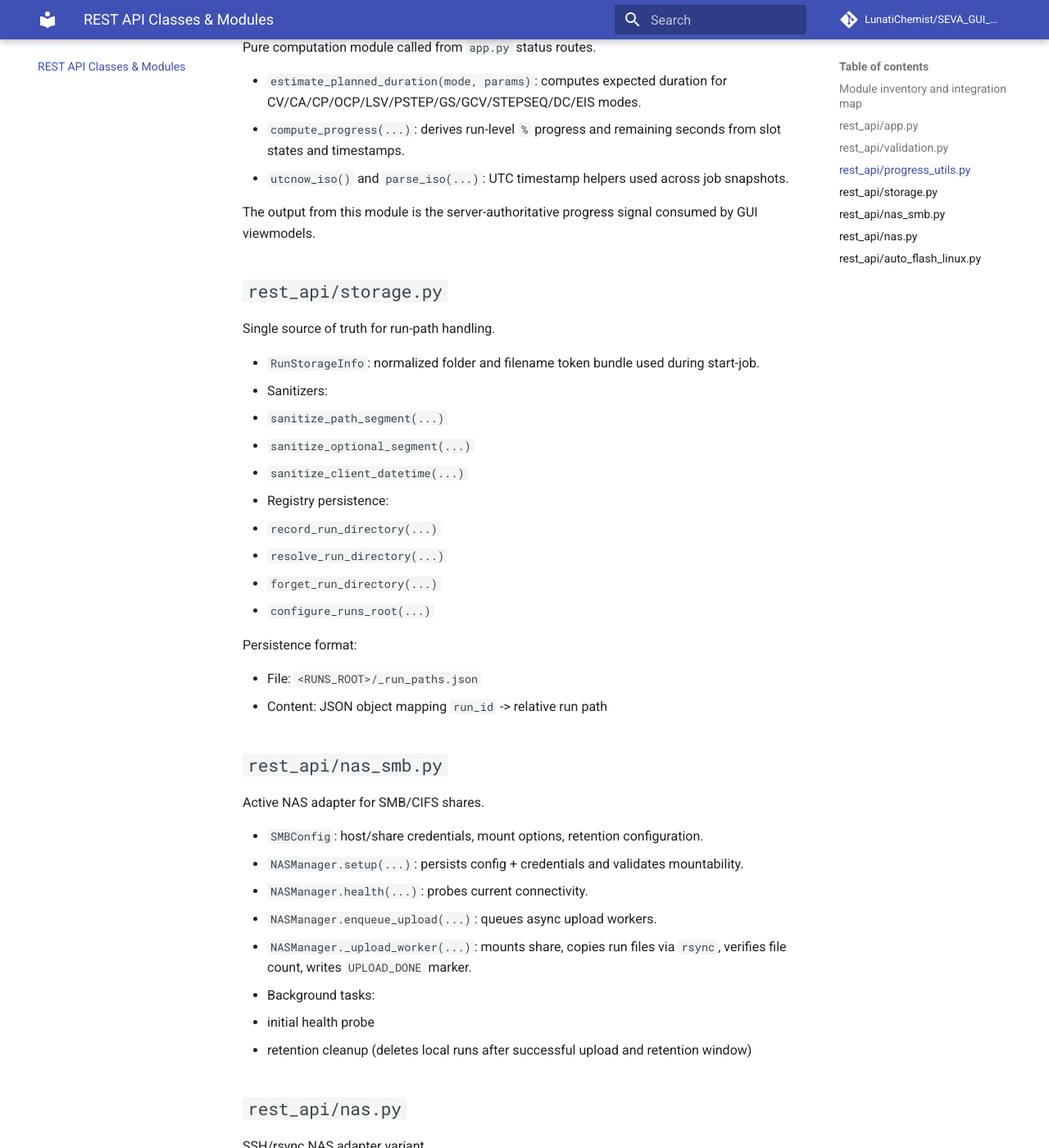
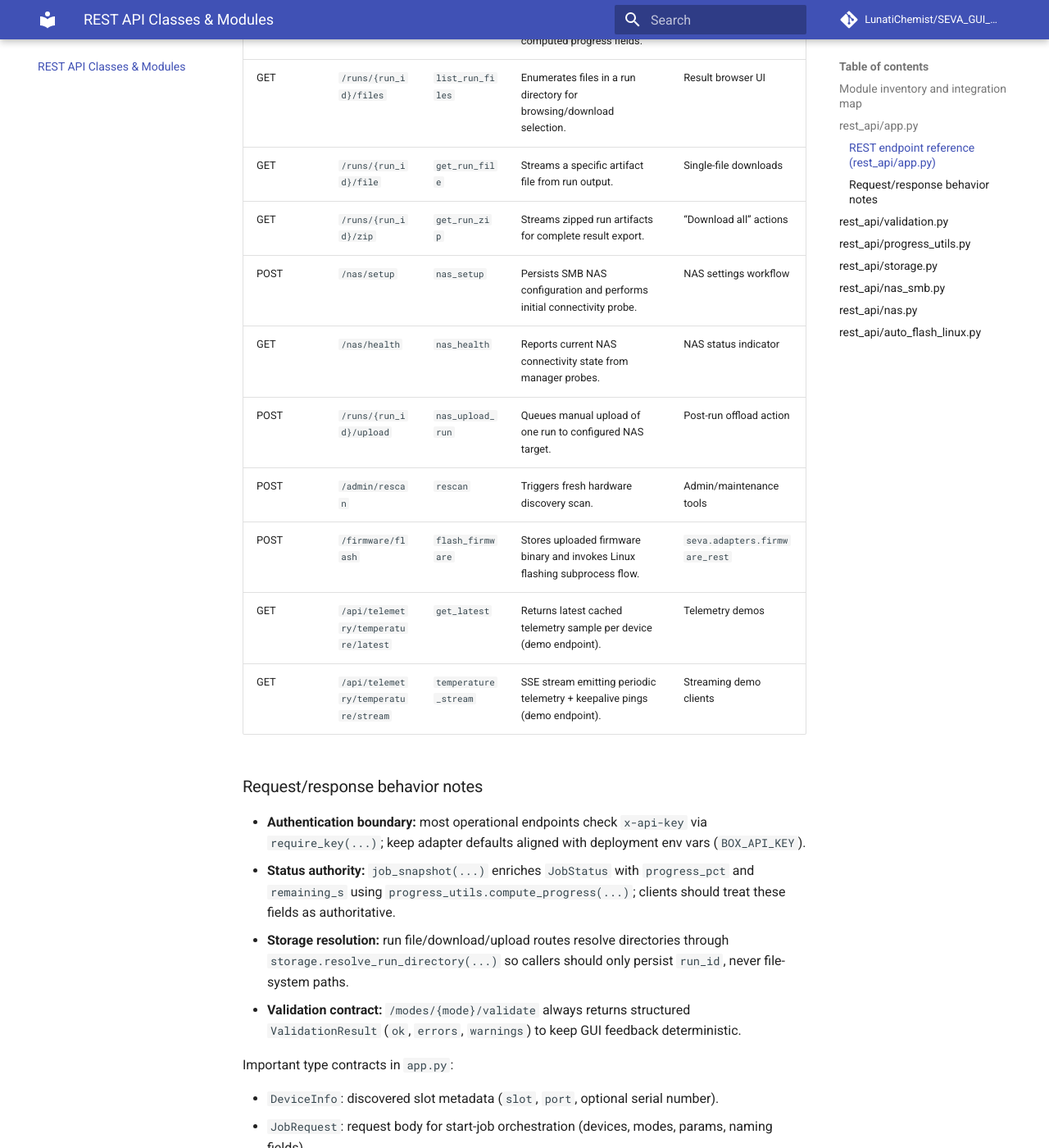
Before and after one commit to LunatiChemist/SEVA_GUI_MVVM, an MkDocs documentation site: the page built from docs/classes_rest_api.md, in a window 1280 px wide and 1400 px high, scrolled down 2617 px. Shown: the whole window at 82% size. Built offline with MkDocs 1.6.1 and Material for MkDocs 9.7.7, drawn with Linux system fonts in a browser that asks for light colours; comment, search, counter and statistics services are not loaded; some of the changed text lies outside the part shown.

Commit message:
docs: integrate MVVM notebooks and expand REST endpoint reference

```diff
--- a/docs/classes_rest_api.md
+++ b/docs/classes_rest_api.md
@@ -33,6 +33,42 @@ The REST package currently contains the following Python modules:
   - Endpoints: `/nas/setup`, `/nas/health`, `/runs/{run_id}/upload`
 - Telemetry demo stream:
   - Endpoint: `/api/telemetry/temperature/latest`, `/api/telemetry/temperature/stream`
+
+### REST endpoint reference (`rest_api/app.py`)
+
+The table below provides a practical, per-endpoint overview of method, purpose, and primary integration points.
+
+| Method | Path | Handler | Purpose | Typical caller(s) |
+|---|---|---|---|---|
+| GET | `/version` | `version_info` | Returns API/runtime/build metadata for diagnostics and support. | Manual ops checks, service introspection |
+| GET | `/health` | `health` | Basic service liveness + discovered device count. | `seva.adapters.discovery_http`, startup checks |
+| GET | `/devices` | `list_devices` | Enumerates discovered potentiostat slots and port metadata. | `seva.adapters.device_rest` |
+| GET | `/devices/status` | `list_device_status` | Returns slot state derived from active jobs (`idle/queued/running/...`). | GUI status polling |
+| GET | `/modes` | `list_modes` | Lists available measurement modes exposed by controller integration. | GUI mode selectors |
+| GET | `/modes/{mode}/params` | `mode_params` | Returns parameter schema/details for one measurement mode. | Dynamic parameter forms |
+| POST | `/modes/{mode}/validate` | `validate_mode_params` | Validates mode payload via `validation.validate_mode_payload`. | Pre-flight form validation |
+| POST | `/jobs/status` | `jobs_bulk_status` | Bulk status snapshots for many run IDs in one request. | `seva.adapters.job_rest` polling loops |
+| GET | `/jobs` | `list_jobs` | Lists runs (supports filtering such as incomplete/completed and group). | Run overview panels |
+| POST | `/jobs` | `start_job` | Creates a run, allocates slots, spawns worker threads, and initializes storage metadata. | Start-experiment use cases |
+| POST | `/jobs/{run_id}/cancel` | `cancel_job` | Signals cancellation and updates queued/running slot states. | Cancel actions in GUI |
+| GET | `/jobs/{run_id}` | `job_status` | Single-run detailed status snapshot with server-computed progress fields. | Per-run detail/polling |
+| GET | `/runs/{run_id}/files` | `list_run_files` | Enumerates files in a run directory for browsing/download selection. | Result browser UI |
+| GET | `/runs/{run_id}/file` | `get_run_file` | Streams a specific artifact file from run output. | Single-file downloads |
+| GET | `/runs/{run_id}/zip` | `get_run_zip` | Streams zipped run artifacts for complete result export. | “Download all” actions |
+| POST | `/nas/setup` | `nas_setup` | Persists SMB NAS configuration and performs initial connectivity probe. | NAS settings workflow |
+| GET | `/nas/health` | `nas_health` | Reports current NAS connectivity state from manager probes. | NAS status indicator |
+| POST | `/runs/{run_id}/upload` | `nas_upload_run` | Queues manual upload of one run to configured NAS target. | Post-run offload action |
+| POST | `/admin/rescan` | `rescan` | Triggers fresh hardware discovery scan. | Admin/maintenance tools |
+| POST | `/firmware/flash` | `flash_firmware` | Stores uploaded firmware binary and invokes Linux flashing subprocess flow. | `seva.adapters.firmware_rest` |
+| GET | `/api/telemetry/temperature/latest` | `get_latest` | Returns latest cached telemetry sample per device (demo endpoint). | Telemetry demos |
+| GET | `/api/telemetry/temperature/stream` | `temperature_stream` | SSE stream emitting periodic telemetry + keepalive pings (demo endpoint). | Streaming demo clients |
+
+### Request/response behavior notes
+
+- **Authentication boundary:** most operational endpoints check `x-api-key` via `require_key(...)`; keep adapter defaults aligned with deployment env vars (`BOX_API_KEY`).
+- **Status authority:** `job_snapshot(...)` enriches `JobStatus` with `progress_pct` and `remaining_s` using `progress_utils.compute_progress(...)`; clients should treat these fields as authoritative.
+- **Storage resolution:** run file/download/upload routes resolve directories through `storage.resolve_run_directory(...)` so callers should only persist `run_id`, never file-system paths.
+- **Validation contract:** `/modes/{mode}/validate` always returns structured `ValidationResult` (`ok`, `errors`, `warnings`) to keep GUI feedback deterministic.
 
 Important type contracts in `app.py`:
 
--- a/mkdocs.yml
+++ b/mkdocs.yml
@@ -36,6 +36,7 @@ nav:
   - Home: index.md
   - Development Setup: dev-setup.md
   - Architecture Overview: architecture_overview.md
+  - MVVM + Hexagonal Tutorial Notebooks: mvvm_tutorial_notebooks.md
   - SEVA GUI Workflows: workflows_seva.md
   - SEVA GUI Classes & Modules: classes_seva.md
   - REST API Workflows: workflows_rest_api.md
```
Also changed, not shown: docs/architecture_overview.md (+10 -0 lines), docs/index.md (+10 -8 lines), docs/mvvm_tutorial_notebooks.md (added, +31 -0 lines).
